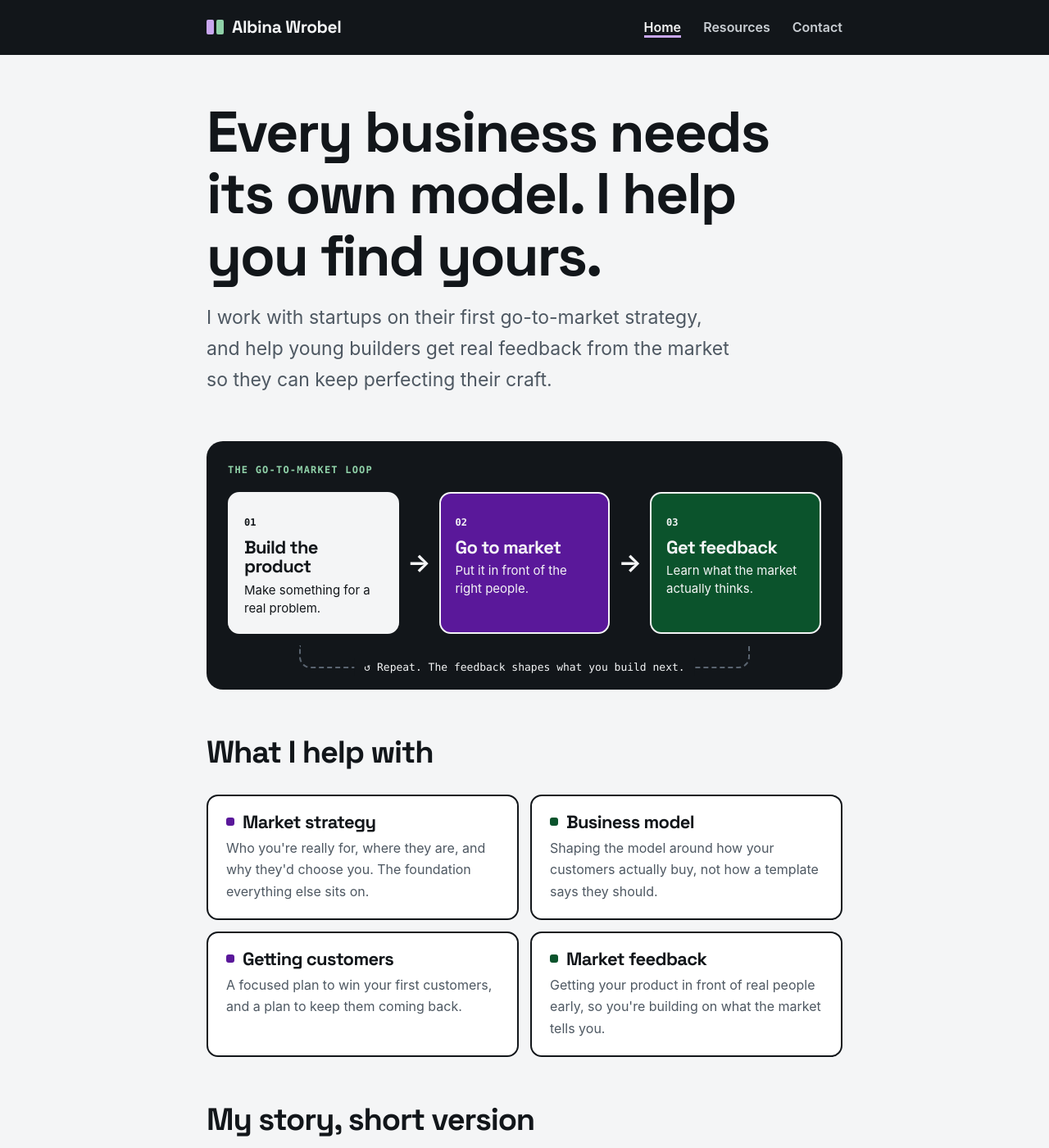
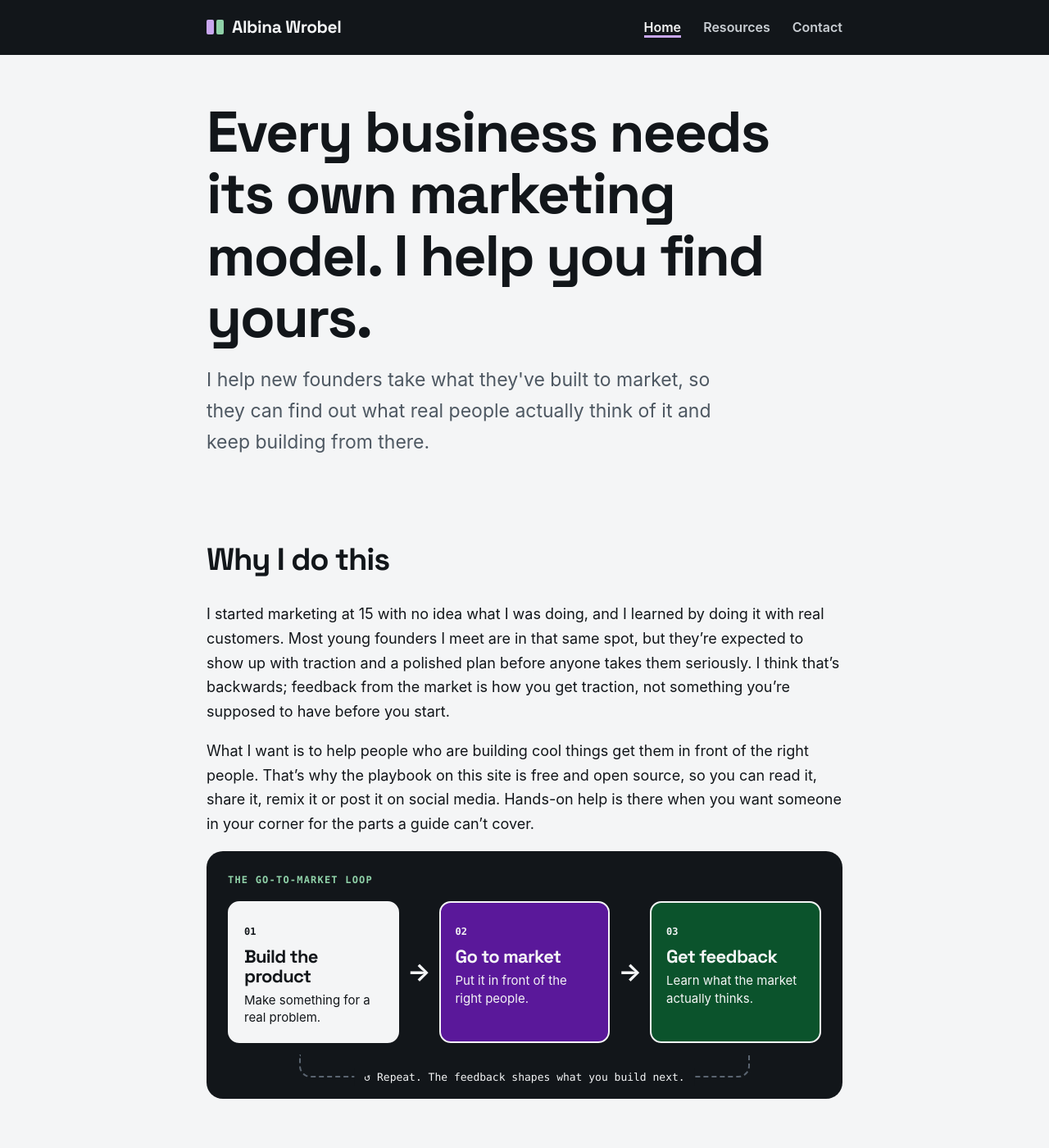
Before and after one commit to albinawrobel/albinawrobel.github.io, a Jekyll site: the page built from index.md, in a window 1280 px wide and 1400 px high. Shown: the whole window at 82% size. Built offline with Jekyll 4.4.1, drawn with Linux system fonts in a browser that asks for light colours; some of the changed text lies outside the part shown.

Commit message:
Add files via upload

```diff
--- a/index.md
+++ b/index.md
@@ -3,9 +3,15 @@ layout: default
 ---
 
 <section class="hero">
-<h1>Every business needs its own model. I help you find yours.</h1>
-<p class="lede">I work with startups on their first go-to-market strategy, and help young builders get real feedback from the market so they can keep perfecting their craft.</p>
+<h1>Every business needs its own marketing model. I help you find yours.</h1>
+<p class="lede">I help new founders take what they've built to market, so they can find out what real people actually think of it and keep building from there.</p>
 </section>
+
+## Why I do this
+
+I started marketing at 15 with no idea what I was doing, and I learned by doing it with real customers. Most young founders I meet are in that same spot, but they're expected to show up with traction and a polished plan before anyone takes them seriously. I think that's backwards; feedback from the market is how you get traction, not something you're supposed to have before you start.
+
+What I want is to help people who are building cool things get them in front of the right people. That's why the playbook on this site is free and open source, so you can read it, share it, remix it or post it on social media. Hands-on help is there when you want someone in your corner for the parts a guide can't cover.
 
 <div class="gtm" role="img" aria-label="The go-to-market loop: build the product, go to market, get feedback, and repeat.">
   <p class="gtm-label">The go-to-market loop</p>
@@ -19,13 +25,21 @@ layout: default
   <div class="gtm-return" aria-hidden="true"><span>↺ Repeat. The feedback shapes what you build next.</span></div>
 </div>
 
-## What I help with
+## Where I usually come in
 
 <div class="services">
   <div class="service"><h3>Market strategy</h3><p>Who you're really for, where they are, and why they'd choose you. The foundation everything else sits on.</p></div>
   <div class="service"><h3>Business model</h3><p>Shaping the model around how your customers actually buy, not how a template says they should.</p></div>
   <div class="service"><h3>Getting customers</h3><p>A focused plan to win your first customers, and a plan to keep them coming back.</p></div>
   <div class="service"><h3>Market feedback</h3><p>Getting your product in front of real people early, so you're building on what the market tells you.</p></div>
+</div>
+
+## You don't have to be ready
+
+You don't need traction, a finished product, a co-founder or a single marketing term in your vocabulary to reach out. If you've built something and you're not sure who it's for or how to get it in front of them, that's actually the best time to talk, because that's when your decisions are still cheap to change. The worst case is a short call where you leave with a clearer next step.
+
+<div class="actions">
+  <a class="button" href="https://calendar.app.google/g2ttvPG2wvmBxpqDA" target="_blank" rel="noopener">Book a call</a>
 </div>
 
 ## My story, short version
```
